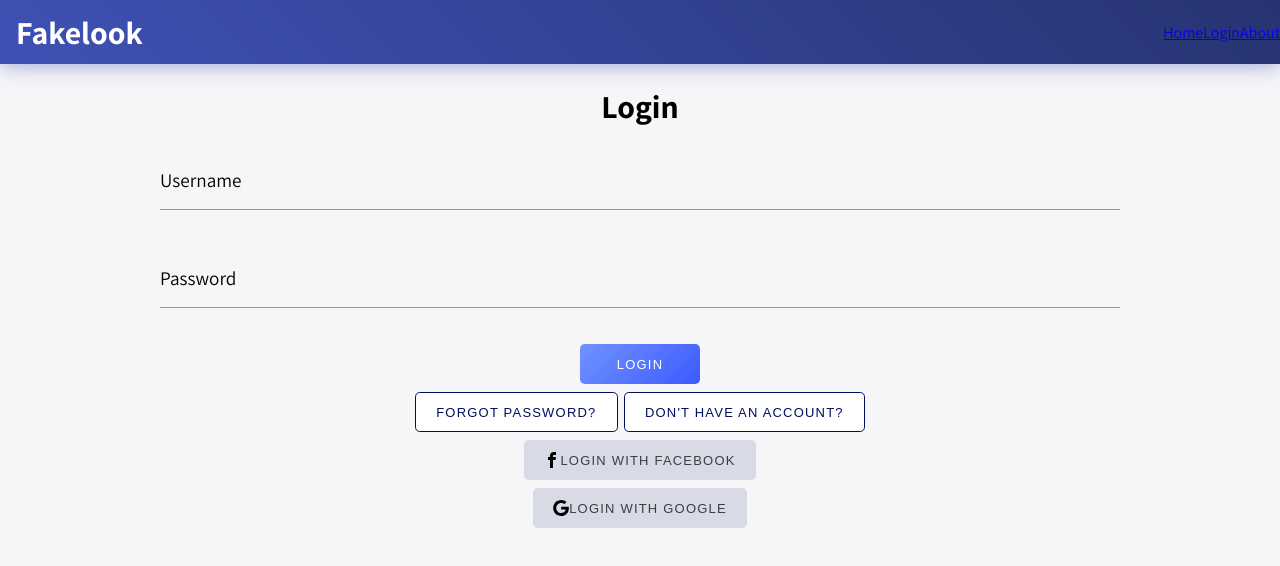
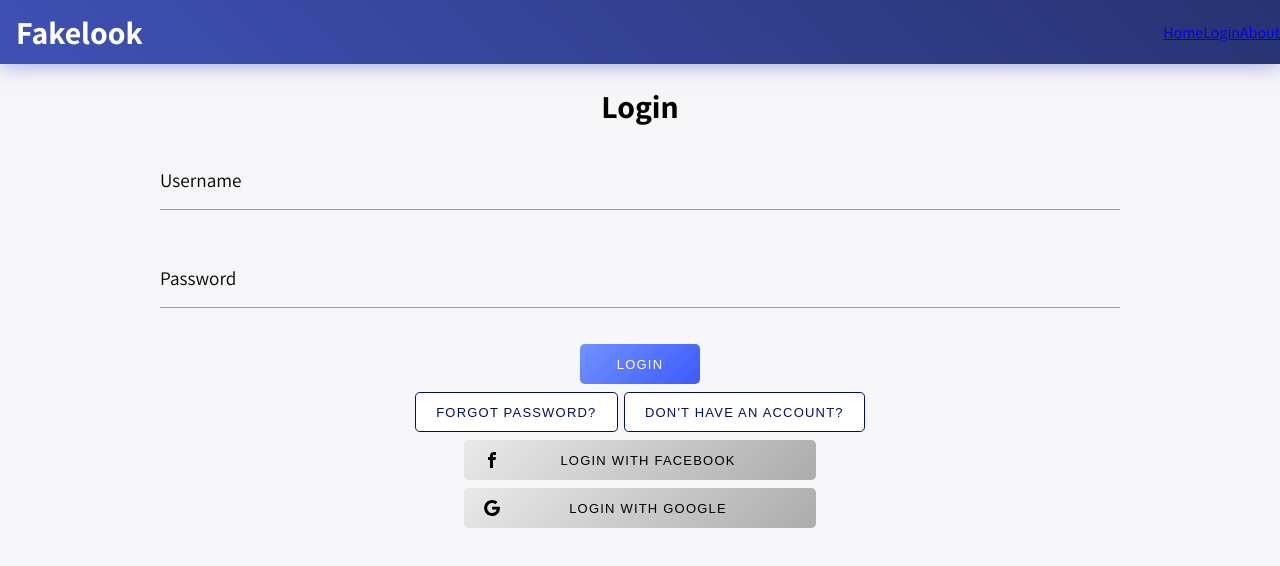
Before and after one commit to ChemiAtlow/fakelook, a Vue app in the folder packages/client/: page /login in a window 1280 px wide. Shown: the top 566 px of the page. Built offline with nearby package versions, Linux system fonts and the light colour scheme.

Commit message:
icon button styling

```diff
--- a/packages/client/src/components/Forms/Button.vue
+++ b/packages/client/src/components/Forms/Button.vue
@@ -1,14 +1,20 @@
 <template>
     <button
         v-bind="$attrs"
-            class="app-button"
-            :class="{ [color||'']: color, [varaiety||'']: varaiety }">
-            <Icon v-if="icon" :icon="icon" />
-            <slot />
-        </button>
+        class="app-button"
+        :class="{
+            [color || '']: color,
+            [varaiety || '']: varaiety,
+            has__icon: icon
+        }"
+    >
+        <Icon v-if="icon" :icon="icon" :color="darkGray" />
+        <slot />
+    </button>
 </template>
 
 <script lang="ts">
+import styles from "@/utils/_exportVars.scss";
 import { defineComponent } from "vue";
 import { Icon, ICONS } from "../Icon";
 
@@ -19,14 +25,22 @@ const component = defineComponent({
         color: String as () => "error" | "gray",
         varaiety: String as () => "small" | "large" | "secondary",
         icon: String as () => keyof typeof ICONS
+    },
+    setup() {
+        return { darkGray: styles.darkGray }
     }
-})
+});
 
 export default component;
 </script>
 
 <style lang="scss" scoped>
-@mixin button($primaryBgColor, $labelColor: $light, $hoverColor: $primary, $borderColor: $primary) {
+@mixin button(
+    $primaryBgColor,
+    $labelColor: $light,
+    $hoverColor: $primary,
+    $borderColor: $primary
+) {
     @extend %app-button;
 
     background: $primaryBgColor;
@@ -40,12 +54,17 @@ export default component;
         color: $borderColor;
         border: 1px solid $borderColor;
     }
-    &:hover, &:focus {
+    &.has__icon {
+        width: 90%;
+        max-width: 22rem;
+        display: inline-grid;
+        grid-template-columns: 1rem 1fr;
+    }
+    &:hover,
+    &:focus {
         box-shadow: 0 0.3rem 1rem rgba($hoverColor, 0.5);
         border-color: transparent;
-        // filter: drop-shadow(0 0 3px $hoverColor);
     }
-
 }
 
 @mixin button-variety($variety, $colors...) {
@@ -93,7 +112,7 @@ export default component;
 
 .app-button {
     @include button($button-bg);
-    @include button-variety('error', $warn-bg, $light, $red, $red);
-    @include button-variety('gray', rgba(216, 218, 229, 1), rgba(0, 0, 0, 0.72), #1b2331, #1b2331);
+    @include button-variety("error", $warn-bg, $light, $red, $red);
+    @include button-variety("gray", $gray-bg, $dark, $dark-gray, $dark-gray);
 }
 </style>
```
